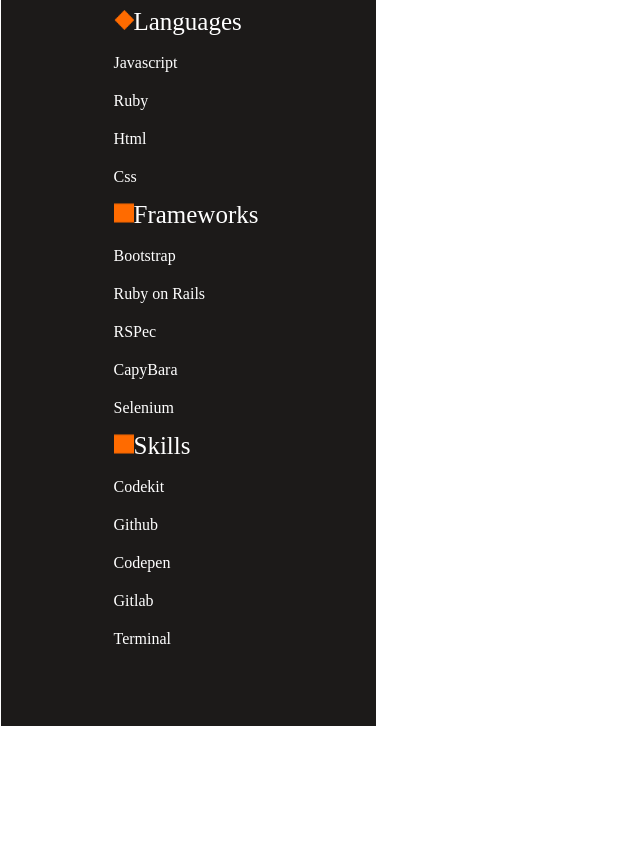
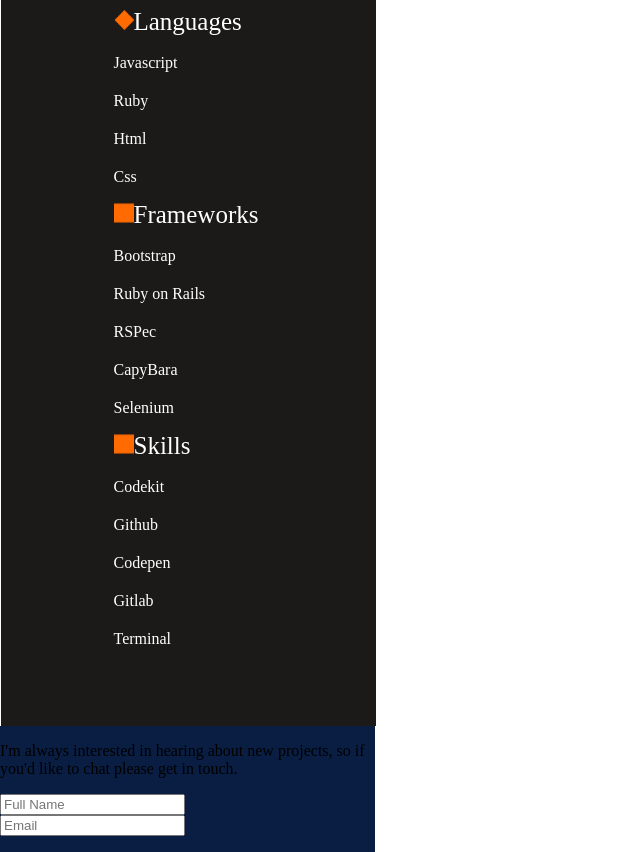
Before and after one commit to Tracy-miranja/Portfolio, a website: page index.html in a window 1280 px wide. Shown: the part 4574-5426 px from the top of the page, without its empty margins (0-640 px from the left). Before the commit the page ends 5300 px from the top, so only its background shows below. Drawn offline with Linux system fonts and the light colour scheme; a web font is replaced by a local one.

Commit message:
contact form

```diff
--- a/index.html
+++ b/index.html
@@ -163,7 +163,24 @@
         <div class="skills">
 
         </div>
+        <footer>
+            <form action="#" method="post">
+                <p>I'm always interested in hearing about new projects, so if you'd like to chat please get in touch.</p>
+                <ul>
+                  <li>
+                  <input type="text" placeholder="Full Name" required maxlength="30">
+
+                </li>
+                <li>
+                  <input type="email" placeholder="Email" required>
+
+                </li>
+
+                </ul>
+            </form>
+        </footer>
     </div>
+
 
 </body>
 
--- a/style.css
+++ b/style.css
@@ -596,3 +596,13 @@
   order: 5;
   margin-top: 35%;
 }
+footer{
+  position: absolute;
+  background-color: #091e42;
+  display: flex;
+  order: 120;
+  margin-top: 100px;
+  flex-direction: column;
+  top: 325em;
+  width: 375px;
+}
```
